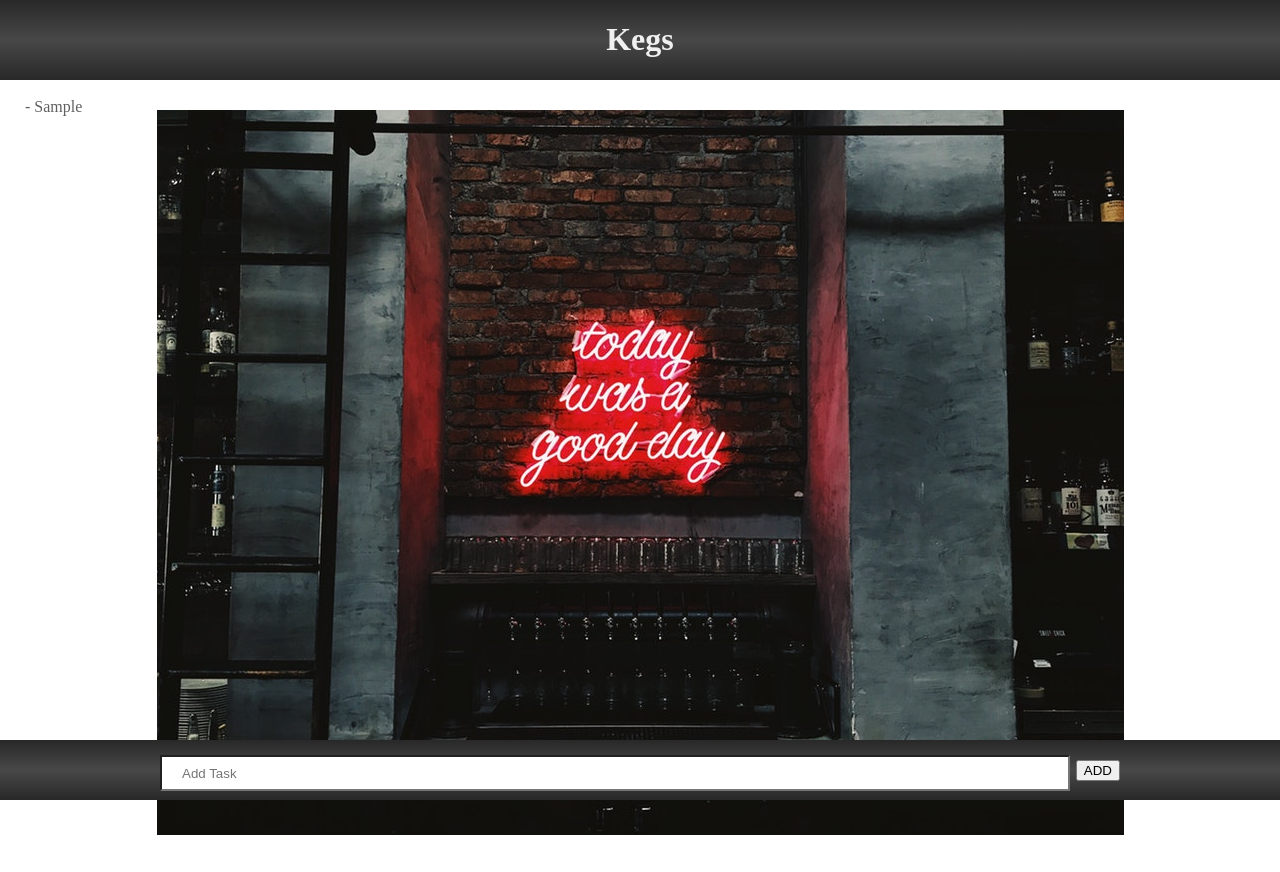
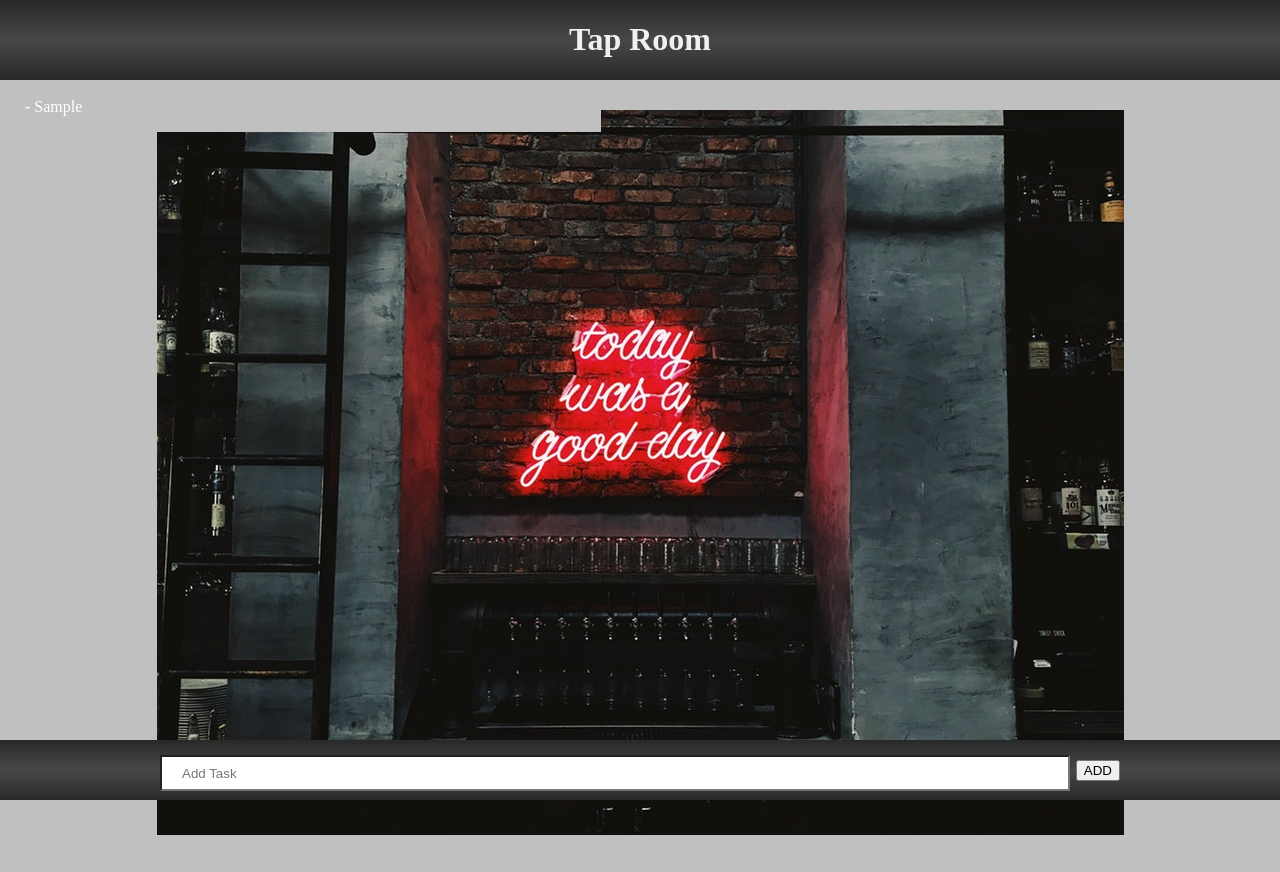
Before and after one commit to ryguybenson/React-week-one, a React app: page / in a window 1280 px wide. Both pictures are taken after typing "Sample" into the empty fields and a click on the button "ADD". Built offline with nearby package versions, Linux system fonts and the light colour scheme.

Commit message:
adjust background

```diff
--- a/src/components/App.jsx
+++ b/src/components/App.jsx
@@ -8,6 +8,7 @@ function App() {
     margin: '-8px',
     width: '100vw',
     height: '100vh',
+    backgroundColor: 'silver',
     backgroundImage: `url(${background})`,
     backgroundRepeat: 'no-repeat',
     backgroundAttachment: 'fixed',
--- a/src/components/Header.jsx
+++ b/src/components/Header.jsx
@@ -15,7 +15,7 @@ function Header(){
   return (
     <div>
       <div style={header}>
-        <h1>Kegs</h1>
+        <h1>Tap Room</h1>
       </div>
     </div>
   );
--- a/src/components/Item.jsx
+++ b/src/components/Item.jsx
@@ -11,7 +11,9 @@ function Item(props) {
   };
   const contentStyle = {
     marginTop: '0px',
-    color: '#606060',
+    backgroundColor: 'silver',
+    width: '45vw',
+    color: 'white',
     fontSize: '1rem'
   };
 
```
